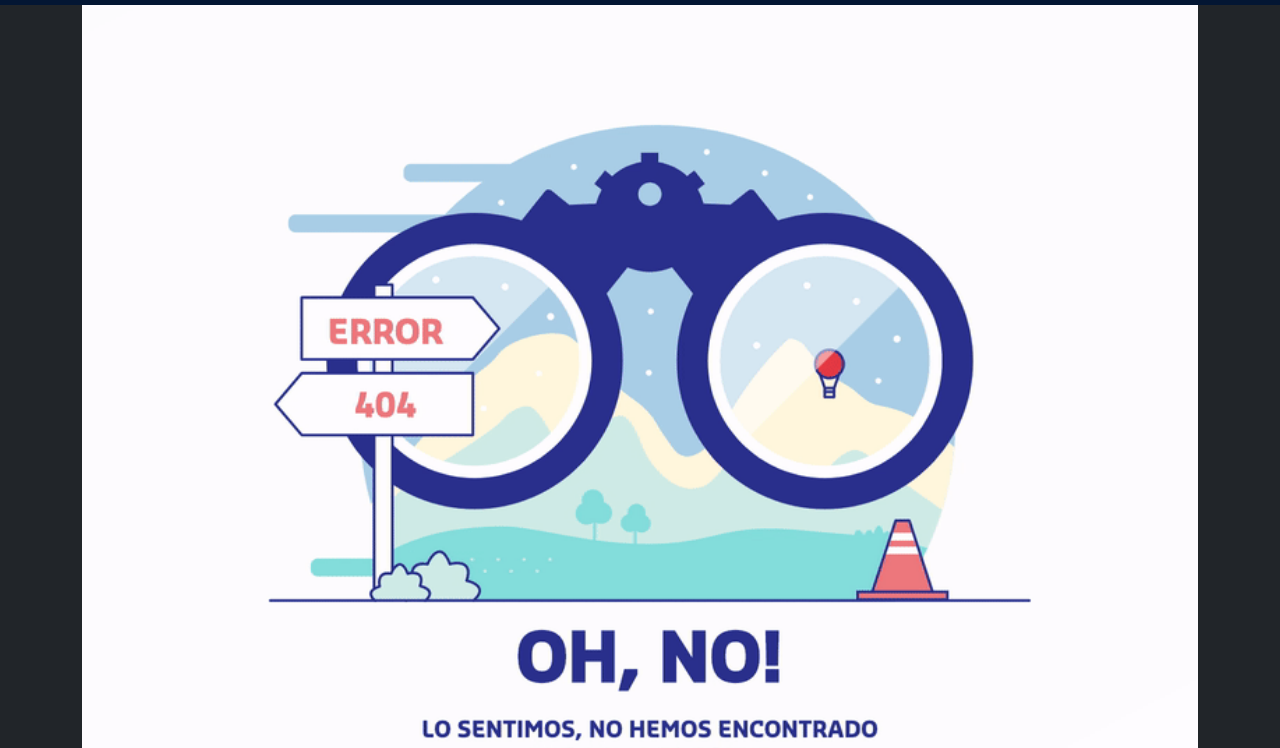
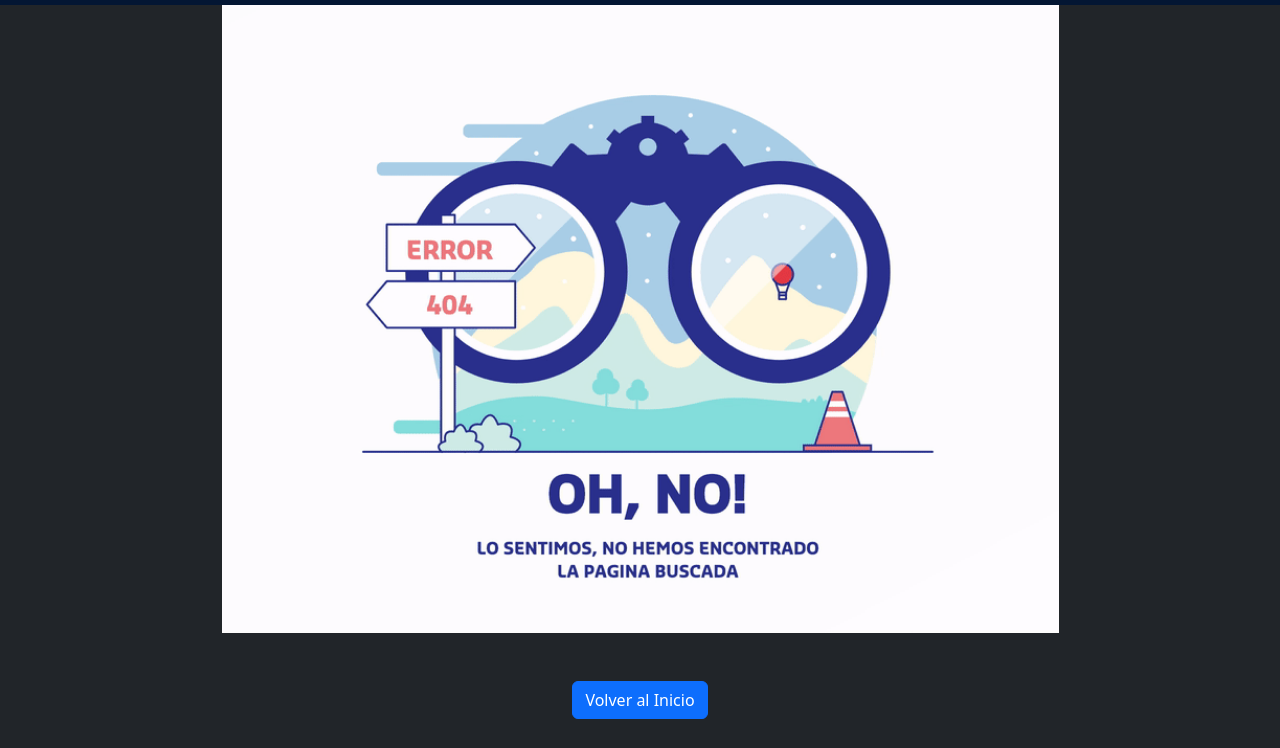
Before and after one commit to santinohamada/rollingCryptofin, a plain HTML site: page pages/RoboOExtravio.html in a window 1280 px wide. Shown: the part 51-799 px from the top of the page. Drawn offline with nearby package versions, Linux system fonts and the light colour scheme.

Commit message:
achique foto ERROR404e

```diff
--- a/pages/RoboOExtravio.html
+++ b/pages/RoboOExtravio.html
@@ -48,14 +48,14 @@
         </div>
       </nav>
     </header>
-    <main class="container">
+    <main class="container text-center">
 
-            <img class="w-100" src="../img/404.gif" alt="">
+            <img class="w-75" src="../img/404.gif" alt="">
 
-        <div class="text-center mt-5"> <button class="btn btn-primary"> Volver al Inicio</button></div>
+        <div class="text-center mt-5"> <button class="btn btn-primary" ><a class="text-decoration-none text-white " href="../index.html"> Volver al Inicio </a></button></div>
     </main>
 
   <footer></footer>
-  <script src="./js/bootstrap.min.js"></script>
+  <script src="../js/bootstrap.min.js"></script>
 </body>
 </html>
```
